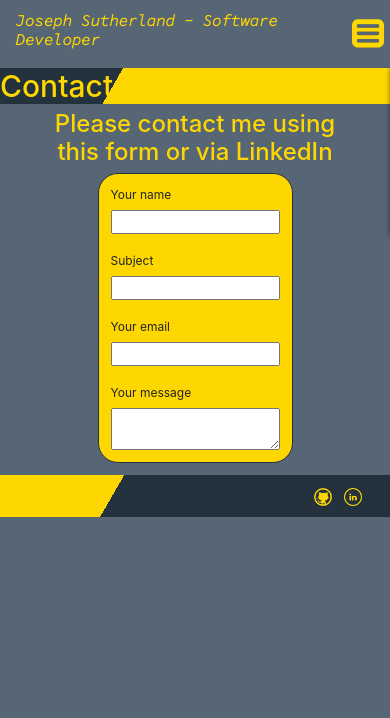
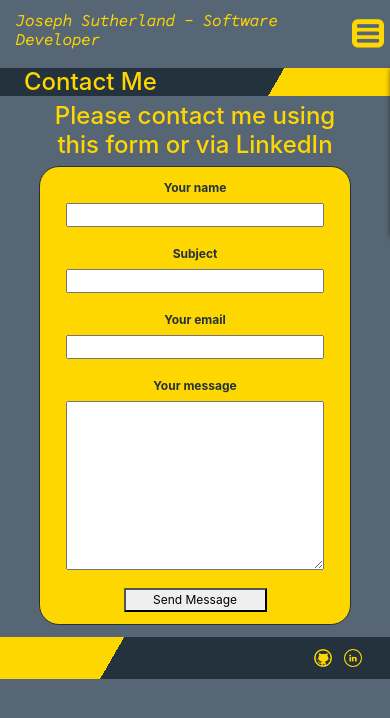
Before and after one commit to onitwin/portfoilio, a React (Create React App) app: page /contact in a window 390 px wide. Shown: the top 718 px of the page. Built offline with nearby package versions, Linux system fonts and the light colour scheme.

Commit message:
added contact form

```diff
--- a/src/contactForm/ContactForm.js
+++ b/src/contactForm/ContactForm.js
@@ -7,26 +7,29 @@
 
   return(
     <div className="contact-form-wrapper">
-    <form className="formDiv">
+    <form className="formDiv"  action="https://formspree.io/f/xnqokadb" method="POST">
 
     <label for="name">Your name</label>
-    <input type="text" id="name" required>
+    <input type="text" id="name" required name="name">
     </input>
     <br/>
 
     <label for="subject">Subject</label>
-    <input type="text" id="subject" required>
+    <input type="text" id="subject" required name="subject">
     </input>
     <br/>
 
     <label for="email">Your email</label>
-    <input type="text" id="email" required>
+    <input type="text" id="email" required name="email">
     </input>
     <br/>
 
     <label for="details">Your message</label>
-    <textarea  id="details" required >
+    <textarea  id="details" required name="message">
     </textarea>
+    <br/>
+    <button className="formSubmit" type="submit">Send Message</button>
+
     </form>
 
     </div>
--- a/src/contactForm/contactStyle.scss
+++ b/src/contactForm/contactStyle.scss
@@ -4,9 +4,10 @@
   display: block;
   .contact-header-wrapper{
     width:100%;
-    background:linear-gradient(120deg,$darkBackground 30%, $detailColor 30%);
+    background:linear-gradient(120deg,$darkBackground 40%, $detailColor 40%);
     .contact-page-header{
       color: $detailColor;
+      margin-left: 1em;
     }
   }
   .contact-description{
@@ -22,6 +23,7 @@
     .formDiv{
       display: flex;
       flex-direction: column;
+      align-items:center;
       padding:1em;
       border-radius: 20px;
       border:1px $darkBackground groove;
@@ -30,6 +32,20 @@
       width:50%;
       background-color: $detailColor;
       margin-bottom: 1em;
+      label{
+        font-weight:bold;
+        color: $darkBackground;
+      }
+      input{
+        width:90%;
+      }
+      textarea{
+        width:90%;
+        height:20vh;
+      }
+      .formSubmit{
+        width:50%;
+      }
     }
   }
 
@@ -37,3 +53,27 @@
 
 
 }
+
+
+@media screen and (max-width: 800px) {
+  .contact-container{
+    .contact-header-wrapper{
+      background:linear-gradient(120deg,$darkBackground 70%, $detailColor 70%);
+      .contact-page-header{
+    font-size: 2em;
+      }
+    }
+
+    .contact-form-wrapper{
+      .formDiv{
+        width:80%;
+        textarea{
+          height:20vh;
+        }
+      }
+    }
+  }
+
+
+
+}
```
